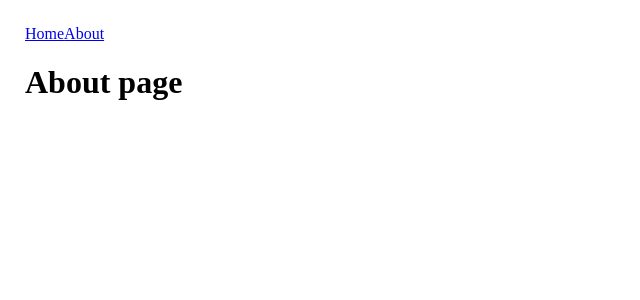
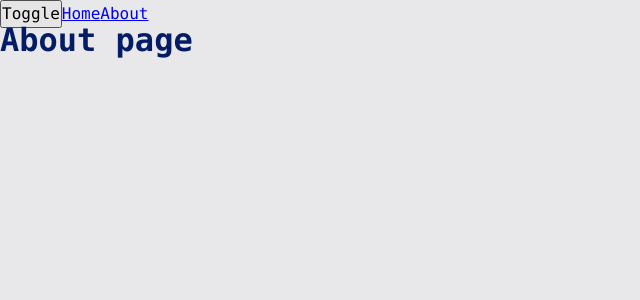
Before and after one commit to nmrhard/the-poject, a React app: page /about in a window 1280 px wide. Shown: the top 300 px of the page, without its empty margins (0-640 px from the left). Built offline with nearby package versions, Linux system fonts and the light colour scheme.

Commit message:
implement theme

```diff
--- a/src/App.tsx
+++ b/src/App.tsx
@@ -2,10 +2,21 @@
 import { Routes, Route, Link } from 'react-router-dom';
 const Home = React.lazy(() => import('./pages/Home'));
 const About = React.lazy(() => import('./pages/About'));
-import './index.scss';
+import './styles/index.scss';
+import { useTheme } from './theme/useTheme';
 
-const App = () => (
-  <div className='app'>
+export enum Theme {
+  LIGHT = 'light',
+  DARK = 'dark',
+}
+
+const App = () => {
+  const { theme, toggleTheme } = useTheme();
+  return (
+    <div className={`app ${theme}`}>
+      <button type='button' onClick={toggleTheme}>
+        Toggle
+      </button>
       <Link to={'/'}>Home</Link>
       <Link to={'/about'}>About</Link>
       <React.Suspense fallback={<p>Loading...</p>}>
@@ -16,5 +27,6 @@
       </React.Suspense>
     </div>
   );
+};
 
 export default App;
--- a/src/index.tsx
+++ b/src/index.tsx
@@ -1,10 +1,13 @@
 import { render } from 'react-dom';
 import App from './App';
 import { BrowserRouter } from 'react-router-dom';
+import ThemeProvider from './theme/ThemeProvider';
 
 render(
   <BrowserRouter>
-    <App />
+    <ThemeProvider>
+      <App />
+    </ThemeProvider>
   </BrowserRouter>,
   document.getElementById('root')
 );
--- /dev/null
+++ b/src/styles/index.scss
@@ -0,0 +1,13 @@
+@import "reset";
+@import "variables/global";
+@import "themes/normal";
+@import "themes/dark";
+
+.app {
+    font: var(--font-m);
+
+    background: var(--bg-color);
+    color: var(--primary-color);
+
+    min-height: 100vh;
+}
--- /dev/null
+++ b/src/styles/reset.scss
@@ -0,0 +1,14 @@
+* {
+    margin: 0;
+    padding: 0;
+    box-sizing: border-box;
+}
+
+input,
+button,
+textarea,
+select {
+    margin: 0;
+
+    font: inherit;
+}
--- /dev/null
+++ b/src/styles/themes/dark.scss
@@ -0,0 +1,6 @@
+.app.dark {
+    --bg-color: #090949;
+
+    --primary-color: #049604;
+    --secondary-color: #04ff04;
+}
--- /dev/null
+++ b/src/styles/themes/normal.scss
@@ -0,0 +1,6 @@
+.app.light {
+  --bg-color: #e8e8ea;
+
+  --primary-color: #041c65;
+  --secondary-color: #0449e0;
+}
--- /dev/null
+++ b/src/styles/variables/global.scss
@@ -0,0 +1,11 @@
+:root {
+    --font-family-main: Consolas, 'Times New Roman', Serif;
+
+    --font-size-m: 16px;
+    --font-line-m: 24px;
+    --font-m: var(--font-size-m) / var(--font-line-m) var(--font-family-main);
+
+    --font-size-l: 24px;
+    --font-line-l: 32px;
+    --font-l: var(--font-size-l) / var(--font-line-l) var(--font-family-main);
+}
--- /dev/null
+++ b/src/theme/ThemeContext.ts
@@ -0,0 +1,15 @@
+import { createContext } from 'react';
+
+export enum Theme {
+  LIGHT = 'light',
+  DARK = 'dark',
+}
+
+export interface ThemeContextProps {
+  theme?: Theme;
+  setTheme?: (theme: Theme) => void;
+}
+
+export const ThemeContext = createContext<ThemeContextProps>({});
+
+export const LOCAL_STORAGE_THEME_KEY = 'theme';
--- /dev/null
+++ b/src/theme/ThemeProvider.tsx
@@ -0,0 +1,17 @@
+import * as React from 'react';
+import { LOCAL_STORAGE_THEME_KEY, Theme, ThemeContext } from './ThemeContext';
+
+const defaultTheme =
+  (localStorage.getItem(LOCAL_STORAGE_THEME_KEY) as Theme) || Theme.LIGHT;
+
+const ThemeProvider: React.FC = ({ children }) => {
+  const [theme, setTheme] = React.useState<Theme>(defaultTheme);
+
+  return (
+    <ThemeContext.Provider value={{ theme, setTheme }}>
+      {children}
+    </ThemeContext.Provider>
+  );
+};
+
+export default ThemeProvider;
--- /dev/null
+++ b/src/theme/useTheme.ts
@@ -0,0 +1,21 @@
+import * as React from 'react';
+
+import { ThemeContext, LOCAL_STORAGE_THEME_KEY, Theme } from './ThemeContext';
+
+interface UseThemeResult {
+  toggleTheme: () => void;
+  theme: Theme;
+}
+
+export const useTheme = (): UseThemeResult => {
+  const { theme, setTheme } = React.useContext(ThemeContext);
+
+  const toggleTheme = () => {
+    const newTheme = theme === Theme.DARK ? Theme.LIGHT : Theme.DARK;
+    setTheme(newTheme);
+    localStorage.setItem(LOCAL_STORAGE_THEME_KEY, newTheme);
+  };
+
+
+  return {theme, toggleTheme}
+};
```
Lines whose indentation alone changed are shown as unchanged.
